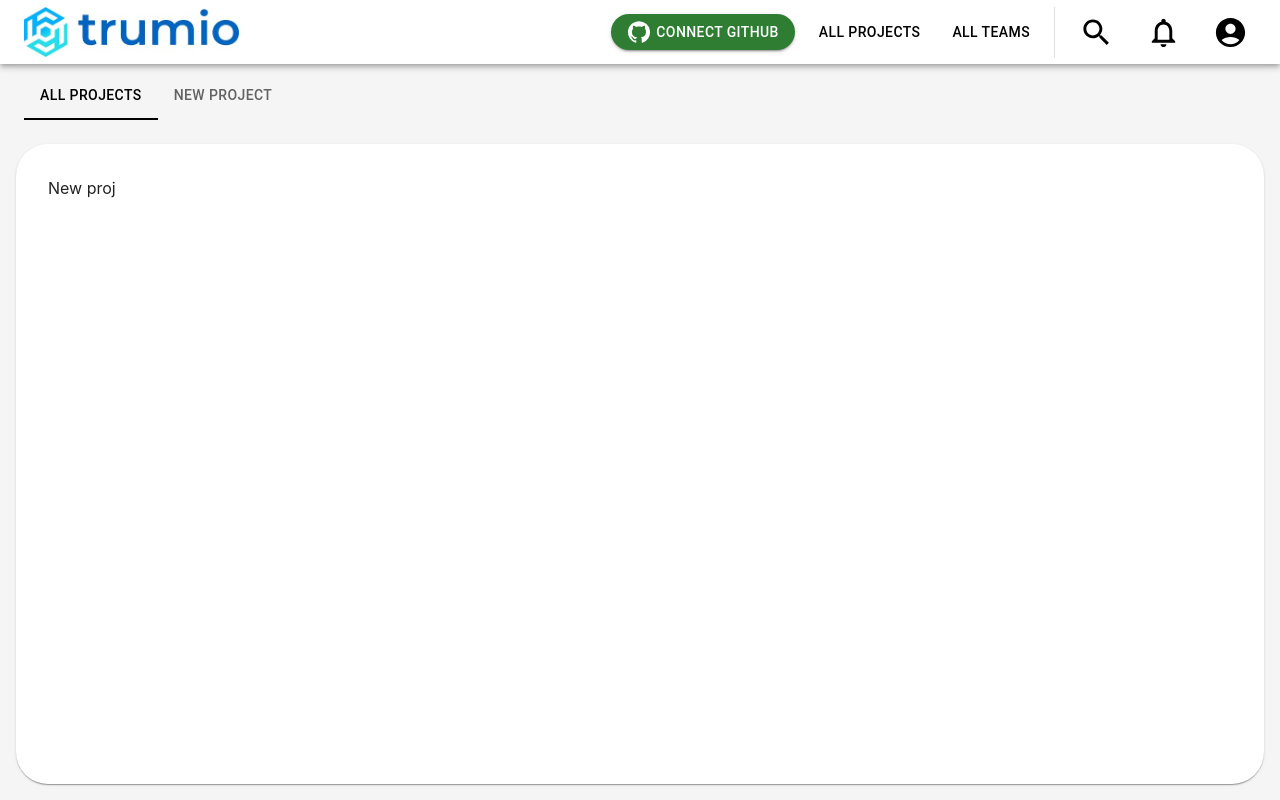
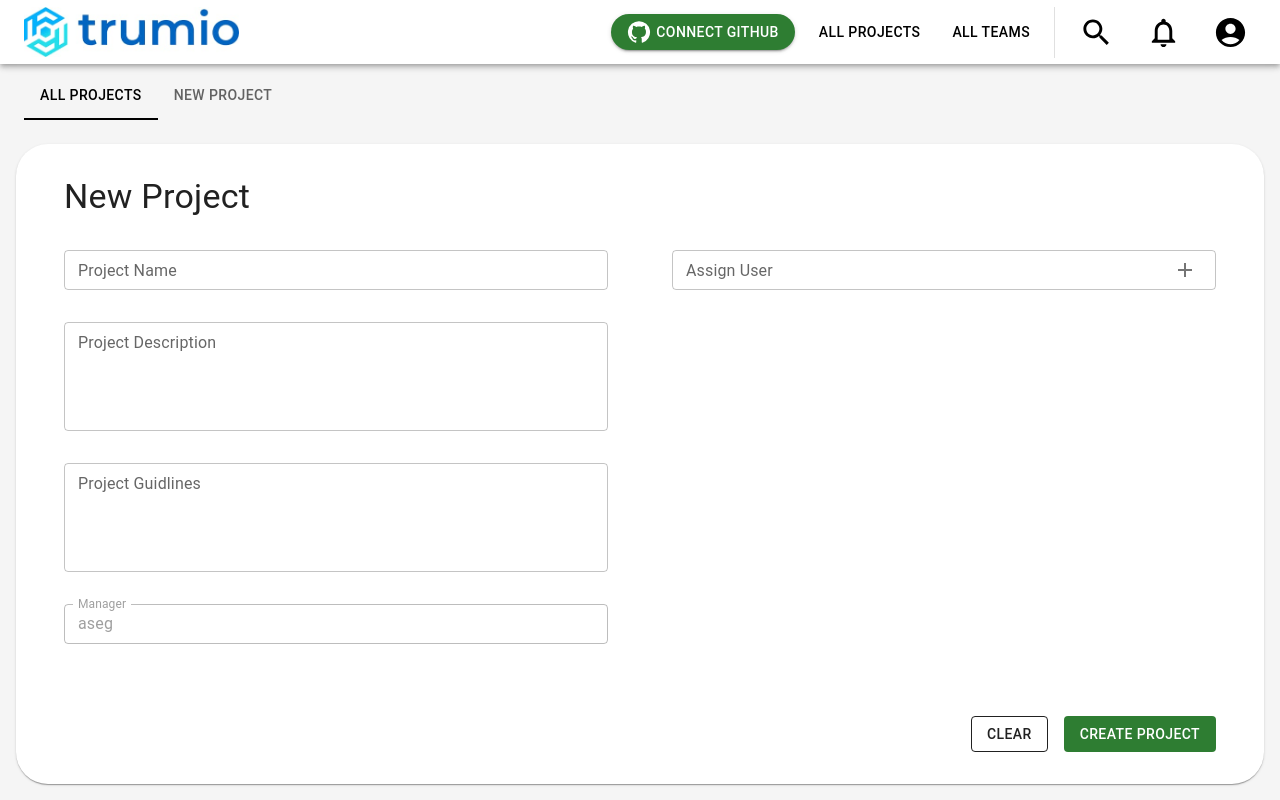
Before and after one commit to Jatin-Ya/ps1, a React (Vite) app in the folder client/: page /all-projects/new-project in a window 1280 px wide. Built offline with nearby package versions, Linux system fonts and the light colour scheme.

Commit message:
Added All Projects page

```diff
--- a/client/src/App.tsx
+++ b/client/src/App.tsx
@@ -7,6 +7,7 @@ import RoadmapSection from "./components/roadmap/RoadmapSection";
 import LoginPage from "./pages/LoginPage";
 import AllProjects from "./pages/AllProjects";
 import AllProjectsSection from "./components/all-projects/AllProjectsSection";
+import NewProjectSection from "./components/all-projects/NewProjectSection";
 
 function App() {
     return (
@@ -20,10 +21,13 @@ function App() {
                     <Route path="login" element={<LoginPage />} />
                     <Route path="all-projects" element={<AllProjects />}>
                         <Route path="" element={<AllProjectsSection />} />
-                        <Route path="new-project" element={<p>New proj</p>} />
+                        <Route
+                            path="new-project"
+                            element={<NewProjectSection />}
+                        />
                     </Route>
                     <Route
-                        path="project-support"
+                        path="project-support/:id"
                         element={<ProjectSupportPage />}
                     >
                         <Route path="" element={<Navigate to="roadmap" />} />
--- /dev/null
+++ b/client/src/components/all-projects/NewProjectSection.tsx
@@ -0,0 +1,112 @@
+import { Button, Divider, Stack, TextField, Typography } from "@mui/material";
+import { useRef, useState } from "react";
+import { useSelector } from "react-redux";
+import { StoreData } from "../../store/store";
+
+import AssignUserComponent from "../assign-user/AssignUserComponent";
+
+const NewProjectSection = () => {
+    const email = useSelector<StoreData, string>((state) => state.user.email);
+
+    const managerInputRef = useRef<HTMLInputElement>(null!);
+    const projectNameInputRef = useRef<HTMLInputElement>(null!);
+    const projectDescriptionInputRef = useRef<HTMLInputElement>(null!);
+    const projectGuidlinesInputRef = useRef<HTMLInputElement>(null!);
+
+    const [assignedUsers, setAssignedUsers] = useState<string[]>([]);
+    const [assignUserInputText, setAssignUserInputText] = useState("");
+
+    const assignUserInputChangeHandler = (text: string) => {
+        setAssignUserInputText(text);
+    };
+
+    const assignUserHandler = (user: string) => {
+        setAssignedUsers((prevState) => [...prevState, user]);
+    };
+
+    const removeUserHandler = (user: string) => {
+        setAssignedUsers((prevState) => prevState.filter((u) => u !== user));
+    };
+
+    const submitHandler = () => {
+        const projectName = projectNameInputRef.current.value;
+        const projectDescription = projectDescriptionInputRef.current.value;
+        const projectGuidlines = projectGuidlinesInputRef.current.value;
+        const manager = managerInputRef.current.value;
+
+        const projectData = {
+            projectName,
+            projectDescription,
+            projectGuidlines,
+            manager,
+            assignedUsers,
+        };
+
+        console.log(projectData);
+    };
+
+    return (
+        <Stack spacing={4} paddingX={2} width={"100%"}>
+            <Typography variant="h4">New Project</Typography>
+            <Stack spacing={4} direction={{ xs: "column", sm: "row" }} flex={1}>
+                <Stack flex={1} minWidth={200} spacing={4}>
+                    <TextField
+                        label="Project Name"
+                        inputRef={projectNameInputRef}
+                        size="small"
+                    />
+                    <TextField
+                        label="Project Description"
+                        multiline
+                        minRows={4}
+                        maxRows={4}
+                        fullWidth
+                        size="small"
+                        inputRef={projectGuidlinesInputRef}
+                    />
+                    <TextField
+                        label="Project Guidlines"
+                        multiline
+                        minRows={4}
+                        maxRows={4}
+                        fullWidth
+                        size="small"
+                        inputRef={projectDescriptionInputRef}
+                    />
+                    <TextField
+                        disabled
+                        value={email}
+                        label="Manager"
+                        inputRef={managerInputRef}
+                        size="small"
+                    />
+                </Stack>
+                <Divider />
+                <Stack flex={1} minWidth={200} spacing={4}>
+                    <AssignUserComponent
+                        assignedUsers={assignedUsers}
+                        inputValue={assignUserInputText}
+                        onAddUser={assignUserHandler}
+                        onInputChange={assignUserInputChangeHandler}
+                        onRemoveUser={removeUserHandler}
+                    />
+                </Stack>
+            </Stack>
+            <Stack direction="row-reverse" spacing={2}>
+                <Button
+                    variant="contained"
+                    color="success"
+                    disableElevation
+                    onClick={submitHandler}
+                >
+                    Create Project
+                </Button>
+                <Button variant="outlined" color="inherit" disableElevation>
+                    Clear
+                </Button>
+            </Stack>
+        </Stack>
+    );
+};
+
+export default NewProjectSection;
--- /dev/null
+++ b/client/src/components/assign-user/AssignUserComponent.tsx
@@ -0,0 +1,96 @@
+import {
+    Avatar,
+    FormControl,
+    IconButton,
+    InputLabel,
+    List,
+    ListItem,
+    ListItemAvatar,
+    ListItemButton,
+    ListItemText,
+    OutlinedInput,
+} from "@mui/material";
+import React, { useRef } from "react";
+import CloseIcon from "@mui/icons-material/Close";
+import AddIcon from "@mui/icons-material/Add";
+
+interface AssignUserComponentProps {
+    inputValue: string;
+    assignedUsers: string[];
+    onInputChange: (text: string) => void;
+    onAddUser: (user: string) => void;
+    onRemoveUser: (user: string) => void;
+}
+
+const AssignUserComponent: React.FC<AssignUserComponentProps> = ({
+    inputValue,
+    assignedUsers,
+    onInputChange,
+    onAddUser,
+    onRemoveUser,
+}) => {
+    const assignUserInputRef = useRef<HTMLInputElement>(null!);
+
+    const assignUserHandler = () => {
+        const user = inputValue;
+
+        const validUser =
+            user &&
+            user !== "" &&
+            assignedUsers.find((u) => u === user) === undefined;
+
+        if (validUser) {
+            onAddUser(user);
+        }
+    };
+
+    const removeUserHandler = (user: string) => {
+        onRemoveUser(user);
+    };
+
+    const inputChangeHandler = (event: React.ChangeEvent<HTMLInputElement>) => {
+        const value = event.target.value;
+        onInputChange(value);
+    };
+
+    const assignedUserListItems = assignedUsers.map((user) => (
+        <ListItem
+            key={user}
+            secondaryAction={
+                <IconButton onClick={removeUserHandler.bind(this, user)}>
+                    <CloseIcon />
+                </IconButton>
+            }
+            disablePadding
+        >
+            <ListItemButton>
+                <ListItemAvatar>
+                    <Avatar />
+                </ListItemAvatar>
+                <ListItemText primary={user} />
+            </ListItemButton>
+        </ListItem>
+    ));
+
+    return (
+        <>
+            <FormControl size="small">
+                <InputLabel>Assign User</InputLabel>
+                <OutlinedInput
+                    label="Assign User"
+                    inputRef={assignUserInputRef}
+                    onChange={inputChangeHandler}
+                    value={inputValue}
+                    endAdornment={
+                        <IconButton size="small" onClick={assignUserHandler}>
+                            <AddIcon />
+                        </IconButton>
+                    }
+                />
+            </FormControl>
+            <List sx={{ overflow: "scroll" }}>{assignedUserListItems}</List>
+        </>
+    );
+};
+
+export default AssignUserComponent;
--- a/client/src/pages/AllProjects.tsx
+++ b/client/src/pages/AllProjects.tsx
@@ -20,8 +20,15 @@ const AllProjects = () => {
     return (
         <>
             <AllProjectsTabs value={currentTab} onChange={handleTabChange} />
-            <Paper sx={{ margin: 2, padding: 4, borderRadius: 8, flexGrow: 1 }}>
-                <Stack direction="row" height={"100%"}>
+            <Paper
+                sx={{
+                    margin: 2,
+                    padding: 4,
+                    borderRadius: 8,
+                    flexGrow: 1,
+                }}
+            >
+                <Stack direction="row" height={"100%"} overflow={"scroll"}>
                     <Outlet />
                 </Stack>
             </Paper>
--- a/client/src/pages/ProjectSupportPage.tsx
+++ b/client/src/pages/ProjectSupportPage.tsx
@@ -3,7 +3,7 @@ import React, { useState } from "react";
 import ProjectSupportTabs, {
     ProjectSupportTabsEnum,
 } from "../components/navigation/ProjectSupportTabs";
-import { Outlet, useNavigate } from "react-router-dom";
+import { Outlet, useNavigate, useParams } from "react-router-dom";
 import { tabsTheme } from "../theme/theme";
 import { useSelector } from "react-redux";
 import { UserState } from "../store/user/types";
@@ -18,6 +18,7 @@ enum AISupportEnum {
 
 const ProjectSupportPage = () => {
     const isAuth = useSelector<StoreData, UserState>((state) => state.user);
+    const projectId = useParams().id;
 
     const navigate = useNavigate();
 
@@ -34,7 +35,7 @@ const ProjectSupportPage = () => {
         newValue: AISupportEnum
     ) => {
         setAiSupportTabsValue(newValue);
-        navigate(`/project-support/${newValue}`);
+        navigate(`/project-support/${projectId}/${newValue}`);
     };
 
     return (
--- a/client/src/store/user/types.ts
+++ b/client/src/store/user/types.ts
@@ -22,7 +22,7 @@ export type UserData = {
 export const initialUserState: UserState = {
     id: 0,
     name: "",
-    email: "",
+    email: "aseg",
     token: "",
     isAuth: true,
     role: "None",
```
Also changed, not shown: client/src/components/all-projects/AllProjectsSection.tsx (+57 -2 lines).
